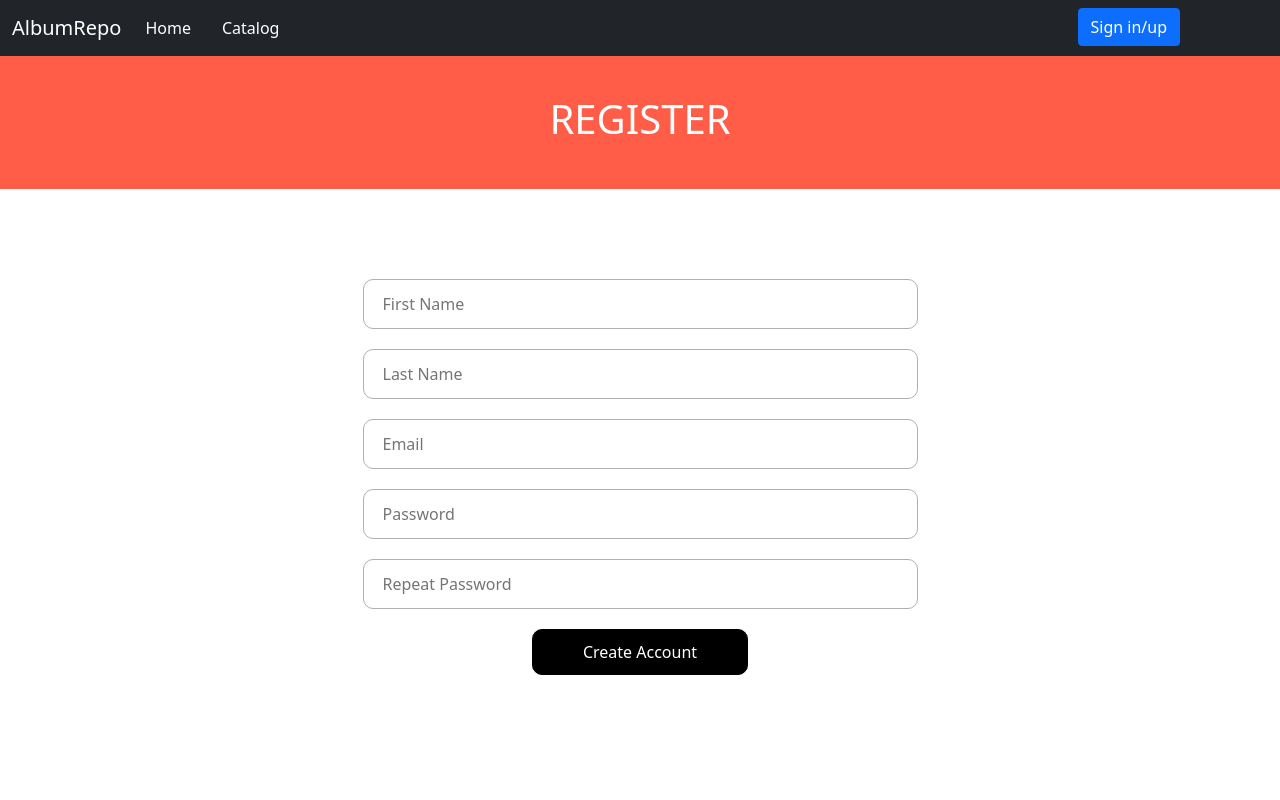
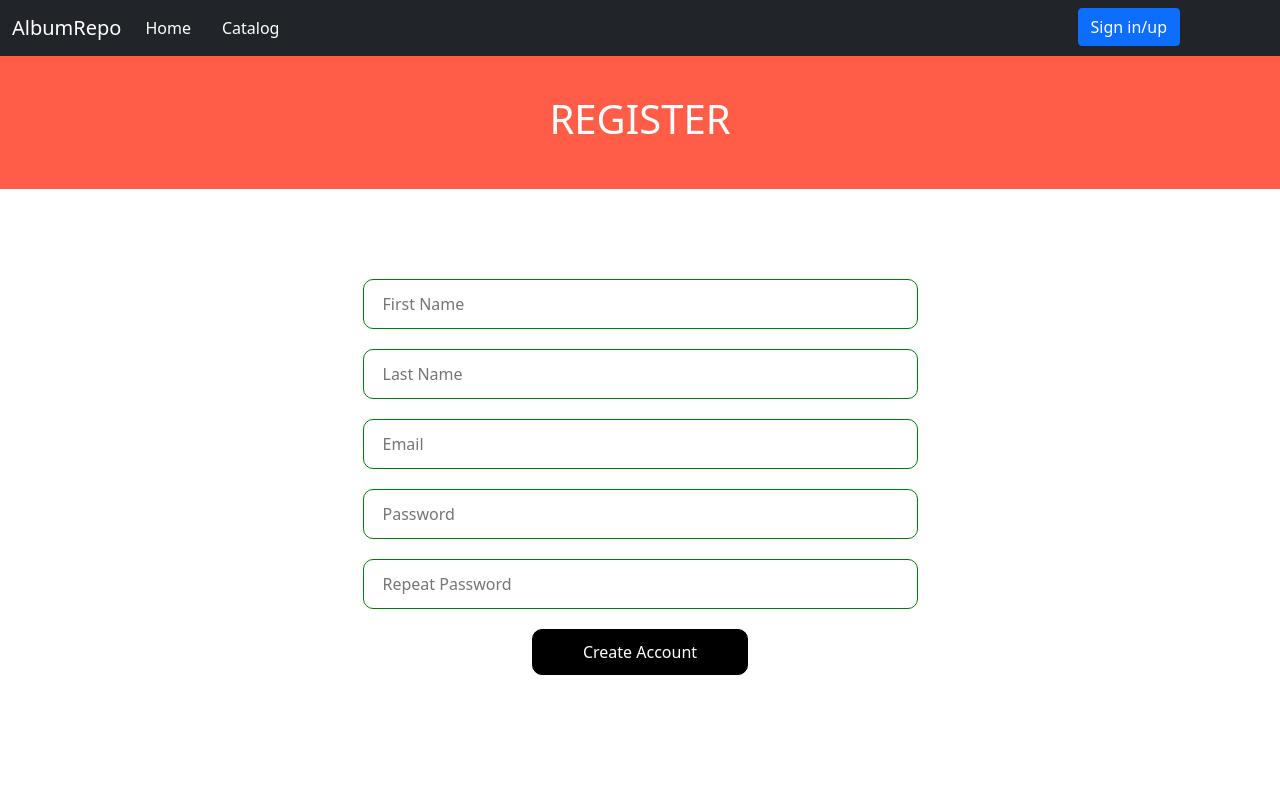
Before and after one commit to GeorgiHadzhiev/AlbumRepo, a React (Create React App) app: page /register in a window 1280 px wide. Shown: the top 800 px of the page. Built offline with nearby package versions, Linux system fonts and the light colour scheme.

Commit message:
managed to implement validation for the register form.

```diff
--- a/src/components/Edit/Edit.js
+++ b/src/components/Edit/Edit.js
@@ -84,7 +84,6 @@ export default function Edit(){
             setFormErrors(formErrors => ({...formErrors, [formName]: null}))
 
         }
-
 
     }
 
--- a/src/components/Register/Register.css
+++ b/src/components/Register/Register.css
@@ -54,3 +54,10 @@
     border: #f70e0e solid 1px;
     color: #fff;
 }
+.registrationError{
+
+    color: crimson;
+    position: relative;
+    top: -17px;
+
+}
--- a/src/components/Register/Register.js
+++ b/src/components/Register/Register.js
@@ -2,26 +2,29 @@ import './Register.css'
 
 import authService from '../../services/authService.js';
 import { AuthContext } from '../../contexts/AuthContext.js'
-import { useContext } from 'react';
+import { useContext,useState } from 'react';
 import { useNavigate } from 'react-router';
 
 export default function Register(){
 
     let navigate = useNavigate()
 
-    const {login} = useContext(AuthContext)
+    const [formErrors,setFormErrors] = useState({firstName: null, lastName: null, email: null, password: null, repeatPassword: null});
+    const [originalPassword,setOriginalPassword] = useState('');
+    const {login} = useContext(AuthContext);
 
     function onSubmitHandlerRegister(e){
 
         e.preventDefault();
         let formData = new FormData(e.currentTarget);
 
-        let firstName = formData.get('first-name');
-        let lastName = formData.get('last-name');
+        let firstName = formData.get('firstName');
+        let lastName = formData.get('lastName');
         let email = formData.get('email');
         let password = formData.get('password');
 
-        authService.register(firstName,lastName,email,password)
+
+        authService.register(firstName.toUpperCase(),lastName.toUpperCase(),email,password)
         .then(res => {
 
             login(res);
@@ -34,9 +37,131 @@ export default function Register(){
 
         })
 
+    }
+
+    function firstNameErrorHandler(e){
+
+        let formFirstName = e.target.value;
 
 
 
+        if(formFirstName.length <= 0){
+
+            setFormErrors(formErrors => ({...formErrors, firstName: `First Name cannot be blank`}))
+
+        }
+        else if(formFirstName.length > 20 || formFirstName.length < 2){
+
+
+            setFormErrors(formErrors => ({...formErrors, firstName: `First Name cannot be more than 20 characters or less than 2 characters`}))
+
+        }
+        else{
+
+            setFormErrors(formErrors => ({...formErrors, firstName: null}))
+
+        }
+
+    }
+    function lastNameErrorHandler(e){
+
+        let formLastName = e.target.value;
+
+
+
+        if(formLastName.length <= 0){
+
+            setFormErrors(formErrors => ({...formErrors, lastName: `Last Name cannot be blank`}))
+
+        }
+        else if(formLastName.length > 20 || formLastName.length < 2){
+
+
+            setFormErrors(formErrors => ({...formErrors, lastName: `Last Name cannot be more than 20 characters or less than 2 characters`}))
+
+        }
+        else{
+
+            setFormErrors(formErrors => ({...formErrors, lastName: null}))
+
+        }
+
+    }
+    function emailErrorHandler(e){
+
+        let formEmailValue = e.target.value;
+
+        let emailRegex = /^[\w-\.]+@([\w-]+\.)+[\w-]{2,4}$/g
+
+        if(formEmailValue.length <= 0){
+
+            setFormErrors(formErrors => ({...formErrors, email: `Email cannot be blank`}))
+
+        }
+        else if(formEmailValue.length > 40){
+
+            setFormErrors(formErrors => ({...formErrors, email: `Email cannot be more than 40 characters`}))
+
+        }
+        else if(!emailRegex.test(formEmailValue)){
+
+            setFormErrors(formErrors => ({...formErrors, email: `Email must be valid`}))
+
+        }
+        else{
+
+            setFormErrors(formErrors => ({...formErrors, email: null}))
+
+        }
+
+    }
+    function passwordErrorHandler(e){
+
+        let formPasswordValue = e.target.value;
+        setOriginalPassword(formPasswordValue)
+
+
+        if(formPasswordValue.length <= 0){
+
+            setFormErrors(formErrors => ({...formErrors, password: `Password cannot be blank`}))
+
+        }
+        else if(formPasswordValue.length < 6 || formPasswordValue.length > 30){
+
+            setFormErrors(formErrors => ({...formErrors, password: `Password cannot be less than 6 characters or more than 30 characters`}))
+
+        }
+        else{
+
+            setFormErrors(formErrors => ({...formErrors, password: null}))
+
+        }
+
+    }
+    function repeatPasswordErrorHandler(e){
+
+        let formRepeatPasswordValue = e.target.value;
+
+        if(formRepeatPasswordValue.length <= 0){
+
+            setFormErrors(formErrors => ({...formErrors, repeatPassword: `Password cannot be blank`}))
+
+        }
+        else if(formRepeatPasswordValue.length < 6 || formRepeatPasswordValue.length > 30){
+
+            setFormErrors(formErrors => ({...formErrors, repeatPassword: `Password cannot be less than 6 characters or more than 30 characters`}))
+
+        }
+        else if(formRepeatPasswordValue !== originalPassword){
+
+            setFormErrors(formErrors => ({...formErrors, repeatPassword: `Password and Repeat Password must match`}))
+
+        }
+        else{
+
+            setFormErrors(formErrors => ({...formErrors, repeatPassword: null}))
+
+        }
 
     }
 
@@ -63,20 +188,30 @@ export default function Register(){
                             <form method="POST" onSubmit={onSubmitHandlerRegister}>
                                 <div className="row">
                                     <div className="col-sm-12">
-                                        <input className="contactus" placeholder="First Name" type="text" name="first-name" />
+                                        <input className="contactus" style={{borderColor: formErrors.firstName ? 'red' : 'green'}} onBlur={firstNameErrorHandler} placeholder="First Name" type="text" name="firstName" />
                                     </div>
+                                    <span className="registrationError">{formErrors.firstName}</span>
+
                                     <div className="col-sm-12">
-                                        <input className="contactus" placeholder="Last Name" type="text" name="last-name" />
+                                        <input className="contactus" style={{borderColor: formErrors.lastName ? 'red' : 'green'}} onBlur={lastNameErrorHandler} placeholder="Last Name" type="text" name="lastName" />
                                     </div>
+                                    <span className="registrationError">{formErrors.lastName}</span>
+
                                     <div className="col-sm-12">
-                                        <input className="contactus" placeholder="Email" type="text" name="email" />
+                                        <input className="contactus" style={{borderColor: formErrors.email ? 'red' : 'green'}} onBlur={emailErrorHandler} placeholder="Email" type="text" name="email" />
                                     </div>
+                                    <span className="registrationError">{formErrors.email}</span>
+
                                     <div className="col-sm-12">
-                                        <input className="contactus" placeholder="Password" type="password" name="password" />
+                                        <input id="originalPassword" className="contactus" style={{borderColor: formErrors.password ? 'red' : 'green'}} onBlur={passwordErrorHandler} placeholder="Password" type="password" name="password" />
                                     </div>
+                                    <span className="registrationError">{formErrors.password}</span>
+
                                     <div className="col-sm-12">
-                                        <input className="contactus" placeholder="Repeat Password" type="password" name="repeat-password" />
+                                        <input className="contactus" style={{borderColor: formErrors.repeatPassword ? 'red' : 'green'}} onChange={repeatPasswordErrorHandler} placeholder="Repeat Password" type="password" name="repeatPassword" />
                                     </div>
+                                    <span className="registrationError">{formErrors.repeatPassword}</span>
+
                                     <div className="col-sm-12">
                                         <button className="send">Create Account</button>
                                     </div>
```
